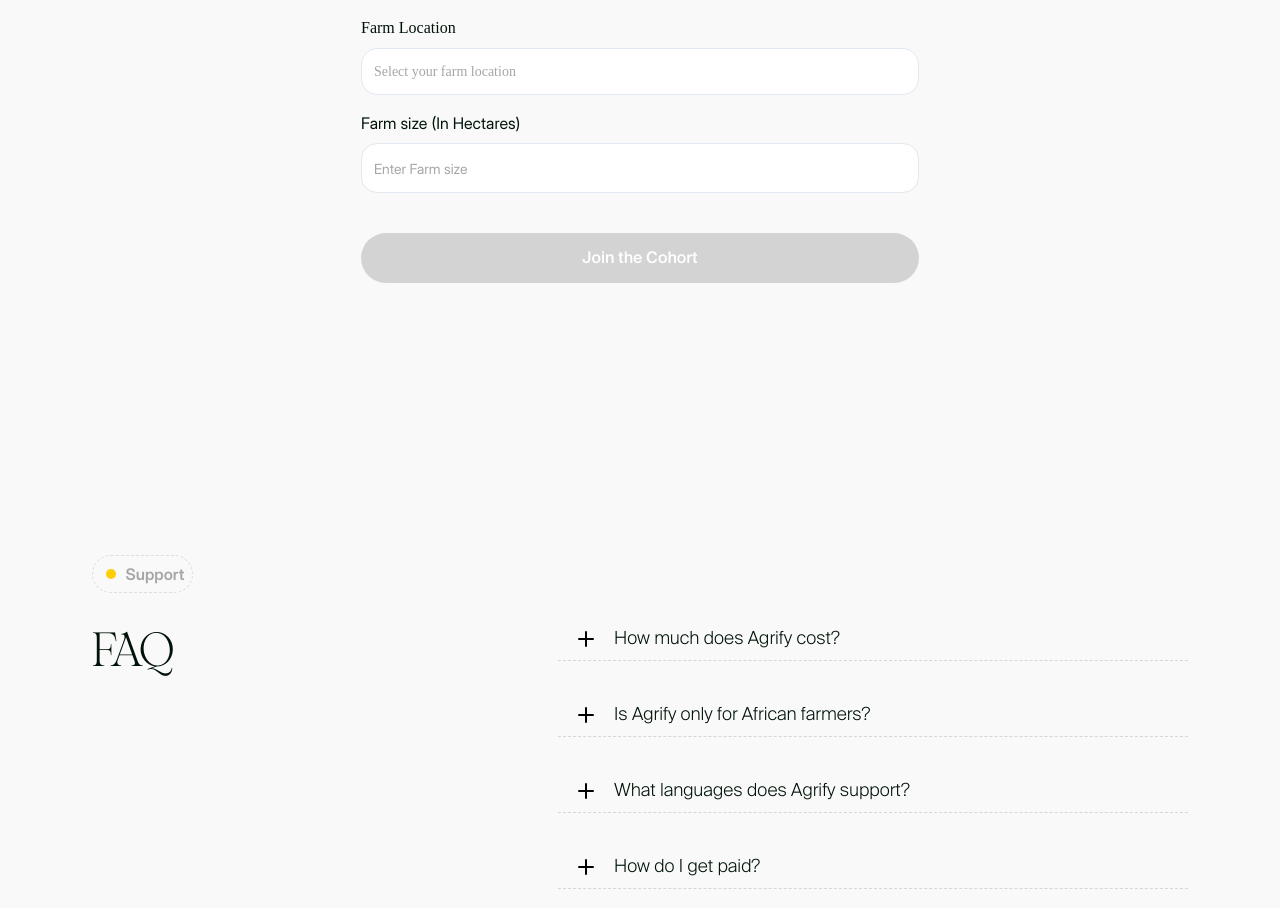
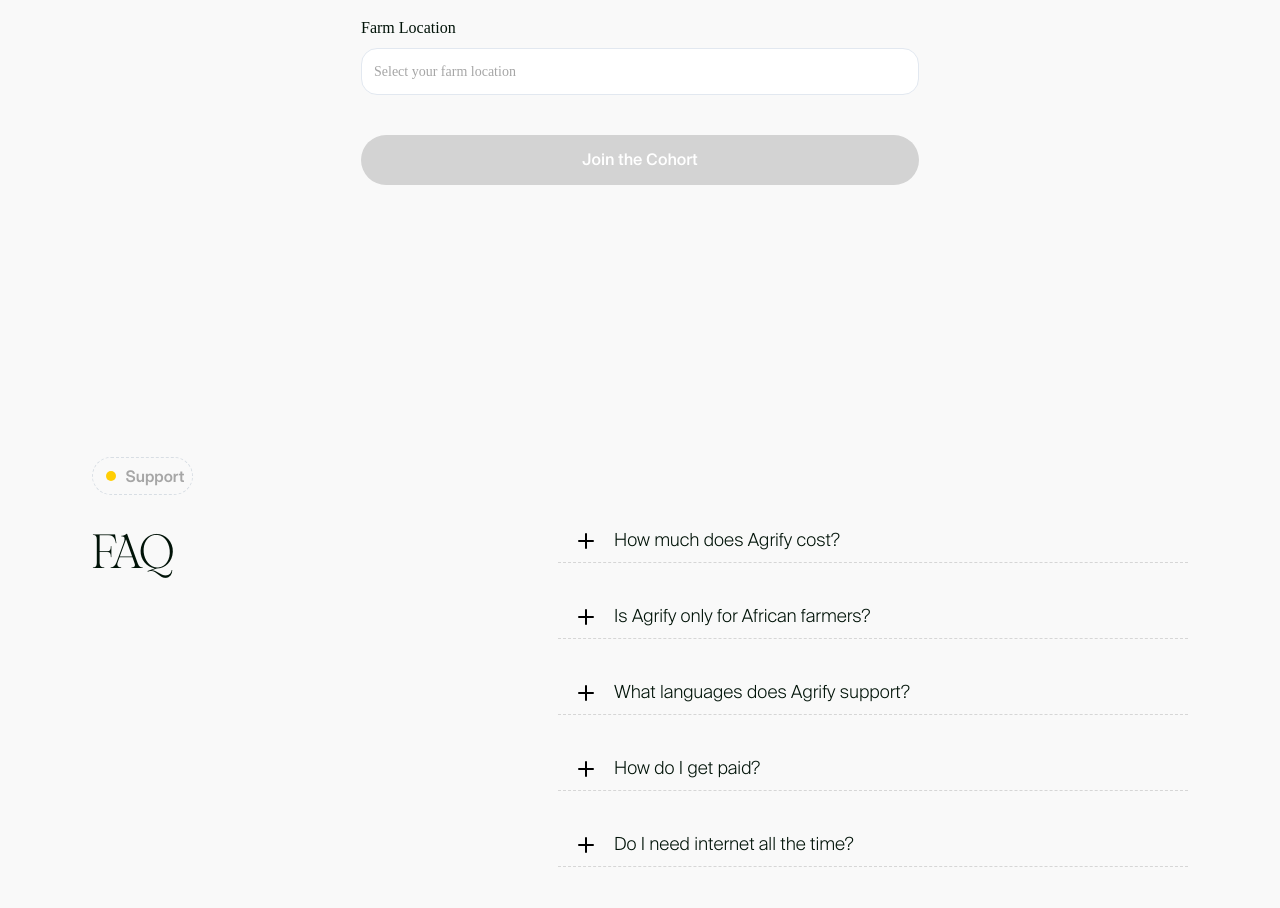
Before and after one commit to Agrify-Protocol/agrify-landing-v4, a Next.js app: page / in a window 1280 px wide. Shown: the part 5949-6857 px from the top of the page. Built offline with nearby package versions, Linux system fonts and the light colour scheme.

Commit message:
chore(waitlist): drop farm size input and send farm_size: 0 temporarily

```diff
--- a/src/components/sections/JoinForm/index.tsx
+++ b/src/components/sections/JoinForm/index.tsx
@@ -338,17 +338,6 @@
           setIsInputInvalid={setIsInputInvalid}
           isLoading={isLoading}
         /> */}
-        <CustomInput
-          label="Farm size (In Hectares)"
-          id="farm_size"
-          placeholder="Enter Farm size"
-          value={userDetails.farm_size}
-          isInvalid={isInputInvalid.farm_size}
-          errorMessage="Farm size must contain numbers only."
-          onChange={(e) => handleInputOnchange(e)}
-          setIsInputInvalid={setIsInputInvalid}
-          isLoading={isLoading}
-        />
       </Stack>
 
       <CustomButton
--- a/src/components/sections/Waitlist/controller/useWaitlistLogic.ts
+++ b/src/components/sections/Waitlist/controller/useWaitlistLogic.ts
@@ -90,9 +90,7 @@
       ...userDetails,
       phone_number: userDetails.phone_number,
       farm_country: selectedFarmLocation.name.common,
-      farm_size: userDetails.farm_size
-        ? Number(userDetails.farm_size)
-        : undefined,
+      farm_size: 0,
     };
 
     apiCall(
@@ -119,12 +117,11 @@
   };
 
   const checkIfBtnDisabled = () => {
-    // Require fields present in the form, including farm_size
+    // Require fields present in the form
     const requiredFields: Array<keyof UserDetailsProp> = [
       "full_name",
       "phone_number",
       "email",
-      "farm_size",
     ];
 
     const hasInvalid = Object.values(isInputInvalid).some(
```
